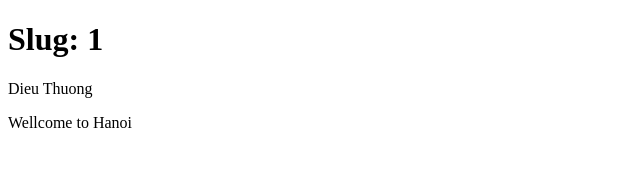
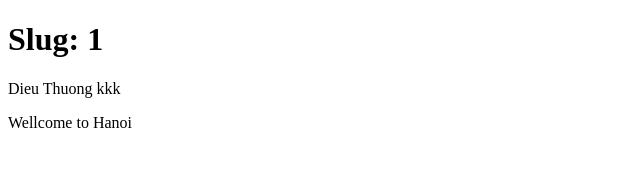
Before and after one commit to kt2k3104/next-jest-cicd, a Next.js app: page /blog/1 in a window 1280 px wide. Shown: the top 170 px of the page, without its empty margins (0-640 px from the left). Built offline with nearby package versions, Linux system fonts and the light colour scheme.

Commit message:
update code

```diff
--- a/app/blog/[slug]/page.tsx
+++ b/app/blog/[slug]/page.tsx
@@ -12,7 +12,7 @@ export default function Page({ params }: Params) {
   return (
     <>
       <h1>Slug: {params.slug}</h1>
-      <p>Dieu Thuong</p>
+      <p>Dieu Thuong kkk</p>
       <p>Wellcome to Hanoi</p>
     </>
   )
```
